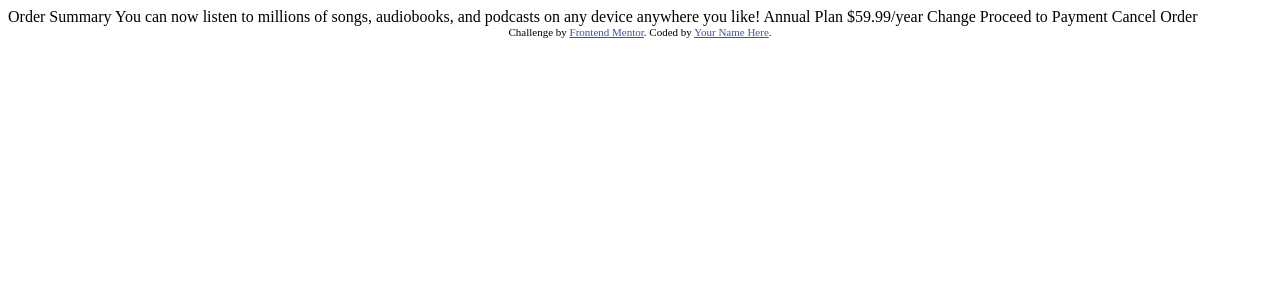
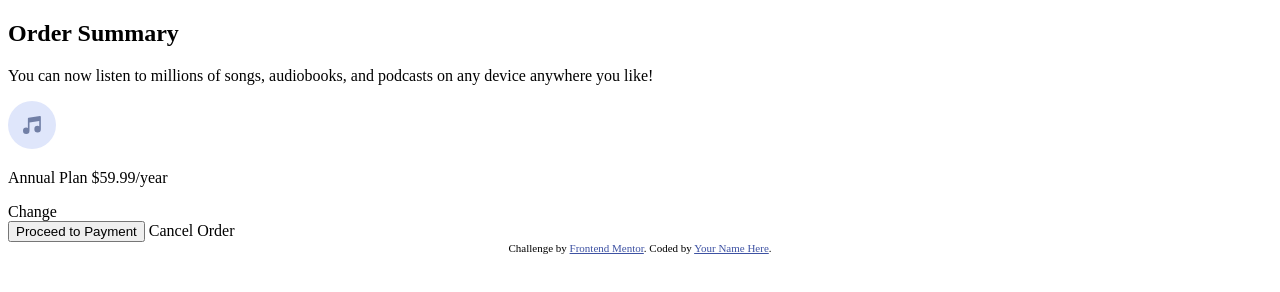
Before and after one commit to amitchell05/order-summary-component-main, a plain HTML site: page index.html in a window 1280 px wide. Drawn offline with Linux system fonts and the light colour scheme.

Commit message:
initail markup setup

```diff
--- a/index.html
+++ b/index.html
@@ -1,37 +1,57 @@
 <!DOCTYPE html>
 <html lang="en">
   <head>
-  <meta charset="UTF-8">
-  <meta name="viewport" content="width=device-width, initial-scale=1.0"> <!-- displays site properly based on user's device -->
+    <meta charset="UTF-8" />
+    <meta name="viewport" content="width=device-width, initial-scale=1.0" />
+    <!-- displays site properly based on user's device -->
 
-  <link rel="icon" type="image/png" sizes="32x32" href="./images/favicon-32x32.png">
+    <link
+      rel="icon"
+      type="image/png"
+      sizes="32x32"
+      href="./images/favicon-32x32.png"
+    />
 
     <title>Frontend Mentor | Order summary card</title>
 
     <!-- Feel free to remove these styles or customise in your own stylesheet 👍 -->
     <style>
-    .attribution { font-size: 11px; text-align: center; }
-    .attribution a { color: hsl(228, 45%, 44%); }
+      .attribution {
+        font-size: 11px;
+        text-align: center;
+      }
+      .attribution a {
+        color: hsl(228, 45%, 44%);
+      }
     </style>
   </head>
   <body>
+    <article>
+      <h1>Order Summary</h1>
 
-  Order Summary
-
+      <p>
         You can now listen to millions of songs, audiobooks, and podcasts on any
         device anywhere you like!
+      </p>
 
-  Annual Plan
-  $59.99/year
+      <section>
+        <img
+          src="images/icon-music.svg"
+          alt="Eight notes within a blueish circle"
+        />
+        <p>Annual Plan <span>$59.99/year</span></p>
+        <a>Change</a>
+      </section>
 
-  Change
-
-  Proceed to Payment
-  Cancel Order
+      <button>Proceed to Payment</button>
+      <a>Cancel Order</a>
+    </article>
 
     <div class="attribution">
-    Challenge by <a href="https://www.frontendmentor.io?ref=challenge" target="_blank">Frontend Mentor</a>.
-    Coded by <a href="#">Your Name Here</a>.
+      Challenge by
+      <a href="https://www.frontendmentor.io?ref=challenge" target="_blank"
+        >Frontend Mentor</a
+      >. Coded by <a href="#">Your Name Here</a>.
     </div>
   </body>
 </html>
```
Lines whose indentation alone changed are shown as unchanged.
